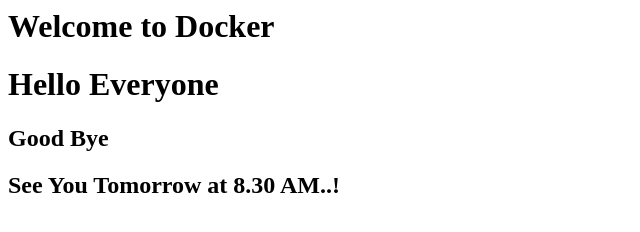
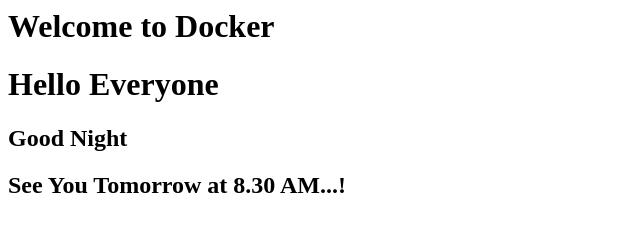
Before and after one commit to sn2801/dockerpro, a plain HTML site: page index.html in a window 1280 px wide. Shown: the full height of the page, 0-640 px from the left. Drawn offline with Linux system fonts and the light colour scheme.

Commit message:
Good Night

```diff
--- a/index.html
+++ b/index.html
@@ -1,4 +1,4 @@
 <h1>Welcome to Docker</h1>
 <h1>Hello Everyone</h1>
-<h2>Good Bye</h2>
-<h2>See You Tomorrow at 8.30 AM..!</h2>
+<h2>Good Night</h2>
+<h2>See You Tomorrow at 8.30 AM...!</h2>
```
